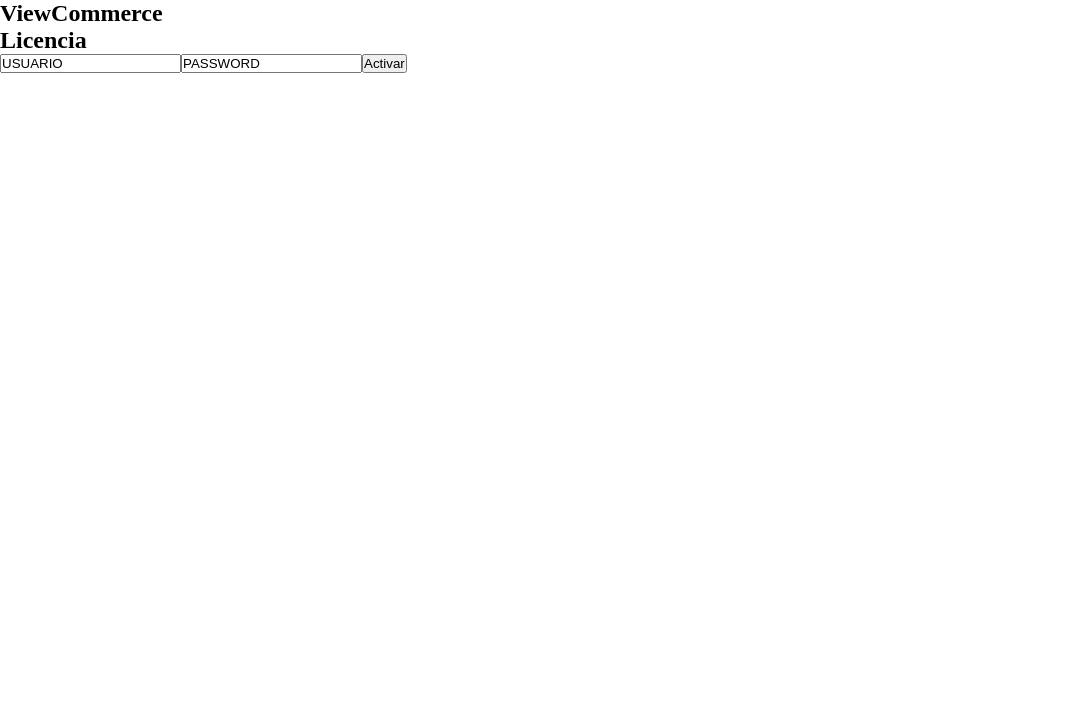
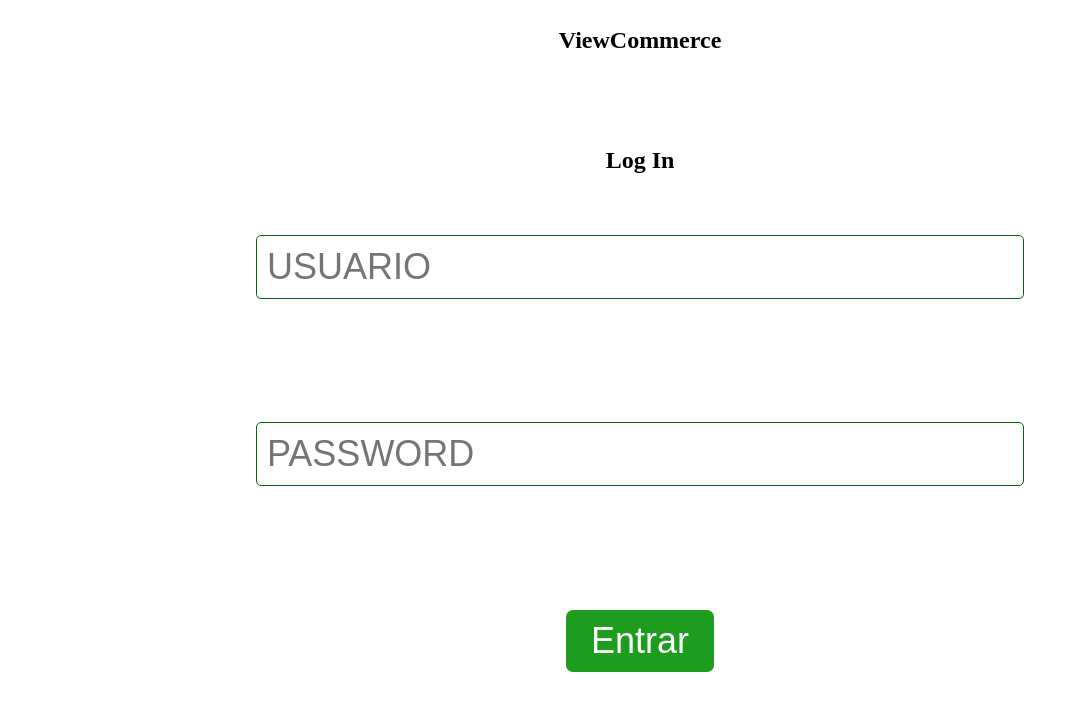
Before and after one commit to jzlbornoz/ViewCommerce, a Next.js app: page / in a window 1280 px wide. Shown: the top 710 px of the page, without its empty margins (0-1087 px from the left). Built offline with nearby package versions, Linux system fonts and the light colour scheme.

Commit message:
[styles log in]

```diff
--- a/src/components/Header.tsx
+++ b/src/components/Header.tsx
@@ -1,8 +1,10 @@
 import React from 'react'
+
+import styles from "../styles/components/Header.module.css";
 
 const Header = () => {
     return (
-        <header>
+        <header className={styles.Header}>
             <h2>ViewCommerce</h2>
         </header>
     )
--- a/src/components/LoginPage.tsx
+++ b/src/components/LoginPage.tsx
@@ -2,21 +2,19 @@
 
 import React from 'react'
 
+import style from "../styles/components/Login.module.css";
 
 
 const LoginPage = () => {
 
-    const data = {
-        module: "screens",
-        status: true,
-    }
-
     return (
-        <main>
-            <h2>Licencia</h2>
-            <input type="text" value="USUARIO" />
-            <input type="text" value="PASSWORD" />
-            <button >Activar</button>
+        <main className={style.LogIn}>
+            <h2>Log In</h2>
+            <div>
+                <input type="text" placeholder="USUARIO" />
+                <input type="text" placeholder="PASSWORD" />
+                <button >Entrar</button>
+            </div>
         </main>
     )
 }
--- /dev/null
+++ b/src/styles/components/Header.module.css
@@ -0,0 +1,6 @@
+.Header {
+    height: 10vh;
+    display: flex;
+    align-items: center;
+    justify-content: center;
+}
--- a/src/styles/components/Login.module.css
+++ b/src/styles/components/Login.module.css
@@ -0,0 +1,33 @@
+.LogIn {
+    display: flex;
+    flex-direction: column;
+    justify-content: center;
+    align-items: center;
+    height: 90vh;
+}
+.LogIn  div {
+    display: flex;
+    flex-direction: column;
+    width: 80vw;
+    height: 70vh;
+    justify-content: space-around;
+    align-items: center;
+}
+.LogIn div input {
+    width: 60vw;
+    font-size: 36px;
+    padding: 10px;
+    border: solid 1px rgb(9, 99, 9);
+    border-radius: 5px;
+}
+.LogIn div button {
+    font-size: 36px;
+    padding: 10px 25px;
+    background-color: rgb(29, 156, 29);
+    color: white;
+    border: none;
+    border-radius: 7px;
+}
+.LogIn div button:hover{
+    background-color: rgb(9, 99, 9);
+}
```
Also changed, not shown: src/responseData.json (+20 -0 lines).
